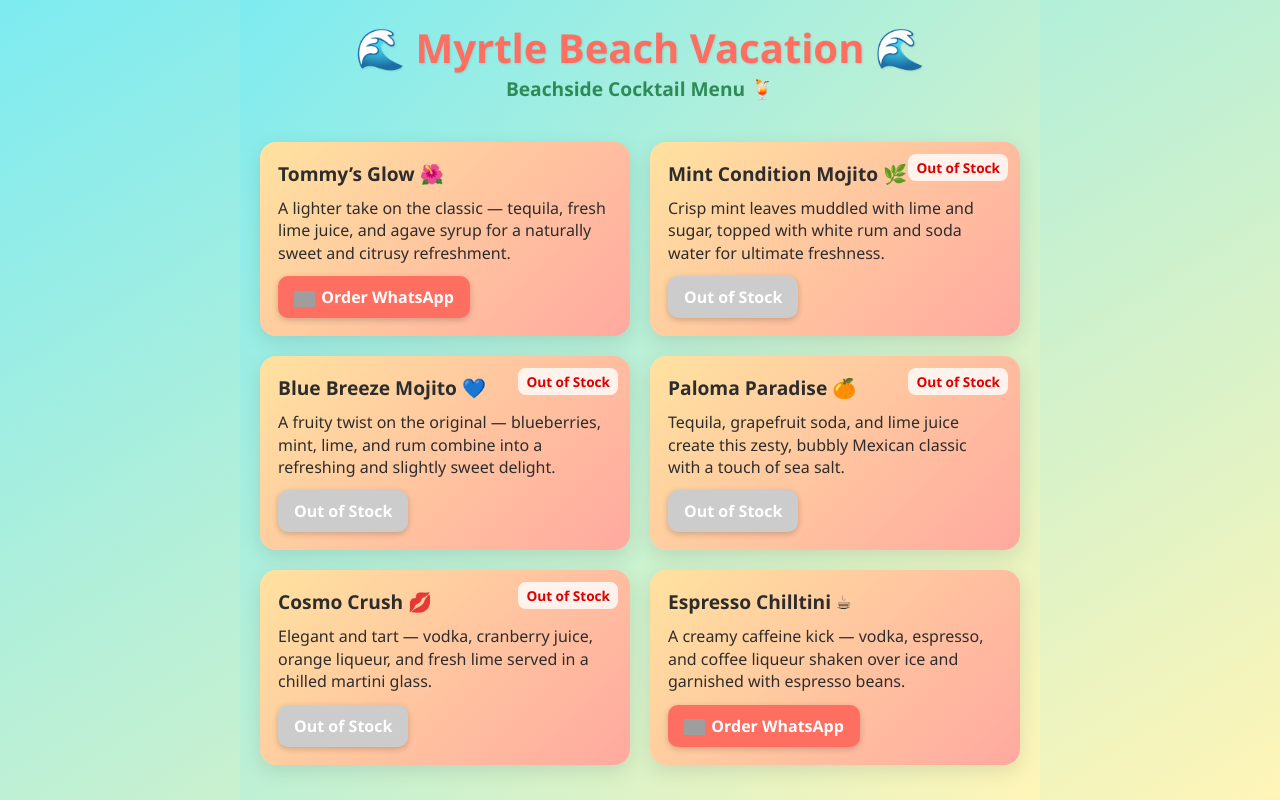
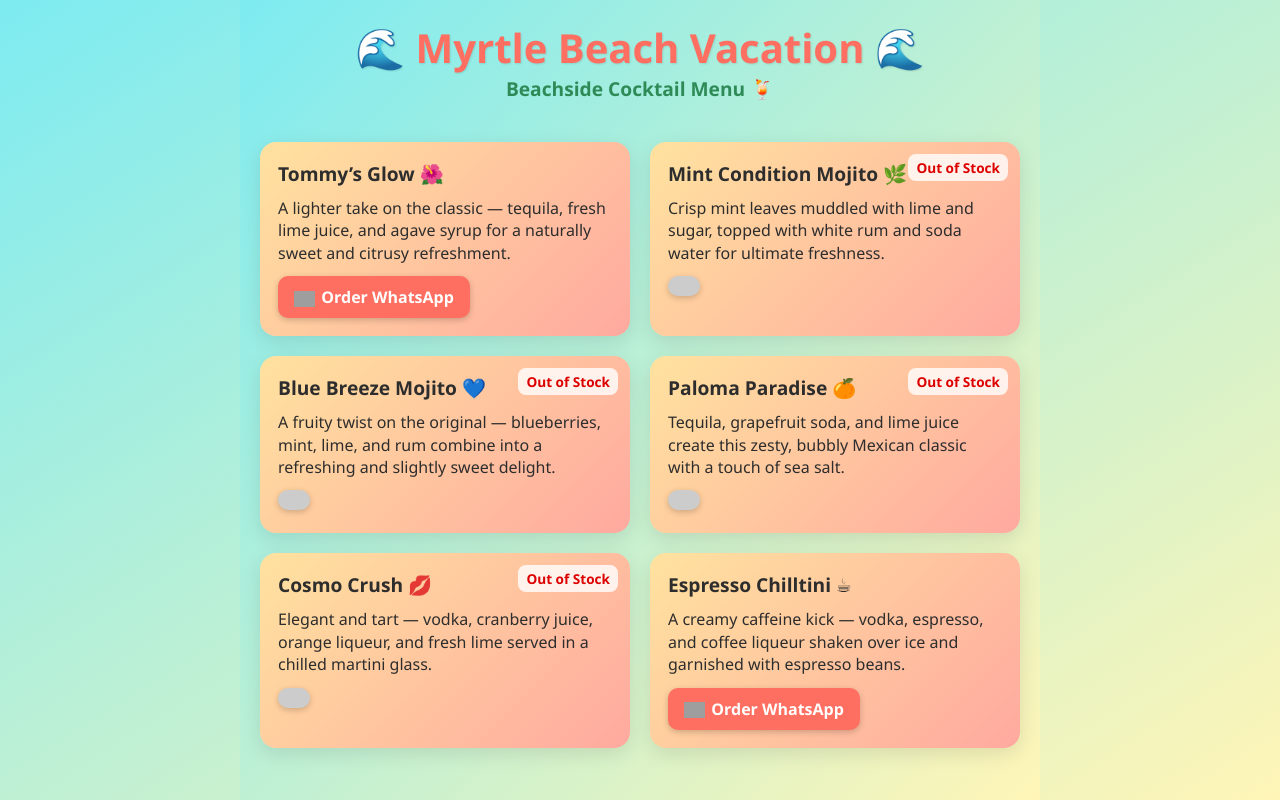
Before and after one commit to gmedinat911/ordering-tool, a plain HTML site: page user-frontend/index.html in a window 1280 px wide. Drawn offline with Linux system fonts and the light colour scheme; no server answers; grey boxes are pictures that could not be loaded.

Commit message:
adjusting out of stock buttons

```diff
--- a/user-frontend/index.html
+++ b/user-frontend/index.html
@@ -149,7 +149,7 @@
       <h3>Mint Condition Mojito 🌿</h3>
       <p>Crisp mint leaves muddled with lime and sugar, topped with white rum and soda water for ultimate freshness.</p>
       <p class="stock-info"></p>
-      <a class="order-btn disabled">Out of Stock</a>
+      <a class="order-btn disabled"></a>
     </div>
 
     <!-- Blue Breeze Mojito (out of stock) -->
@@ -158,7 +158,7 @@
       <h3>Blue Breeze Mojito 💙</h3>
       <p>A fruity twist on the original — blueberries, mint, lime, and rum combine into a refreshing and slightly sweet delight.</p>
       <p class="stock-info"></p>
-      <a class="order-btn disabled">Out of Stock</a>
+      <a class="order-btn disabled"></a>
     </div>
 
     <!-- Paloma Paradise (out of stock) -->
@@ -167,7 +167,7 @@
       <h3>Paloma Paradise 🍊</h3>
       <p>Tequila, grapefruit soda, and lime juice create this zesty, bubbly Mexican classic with a touch of sea salt.</p>
       <p class="stock-info"></p>
-      <a class="order-btn disabled">Out of Stock</a>
+      <a class="order-btn disabled"></a>
     </div>
 
     <!-- Cosmo Crush (out of stock) -->
@@ -176,7 +176,7 @@
       <h3>Cosmo Crush 💋</h3>
       <p>Elegant and tart — vodka, cranberry juice, orange liqueur, and fresh lime served in a chilled martini glass.</p>
       <p class="stock-info"></p>
-      <a class="order-btn disabled">Out of Stock</a>
+      <a class="order-btn disabled"></a>
     </div>
 
     <!-- Espresso Chilltini (in stock) -->
```
